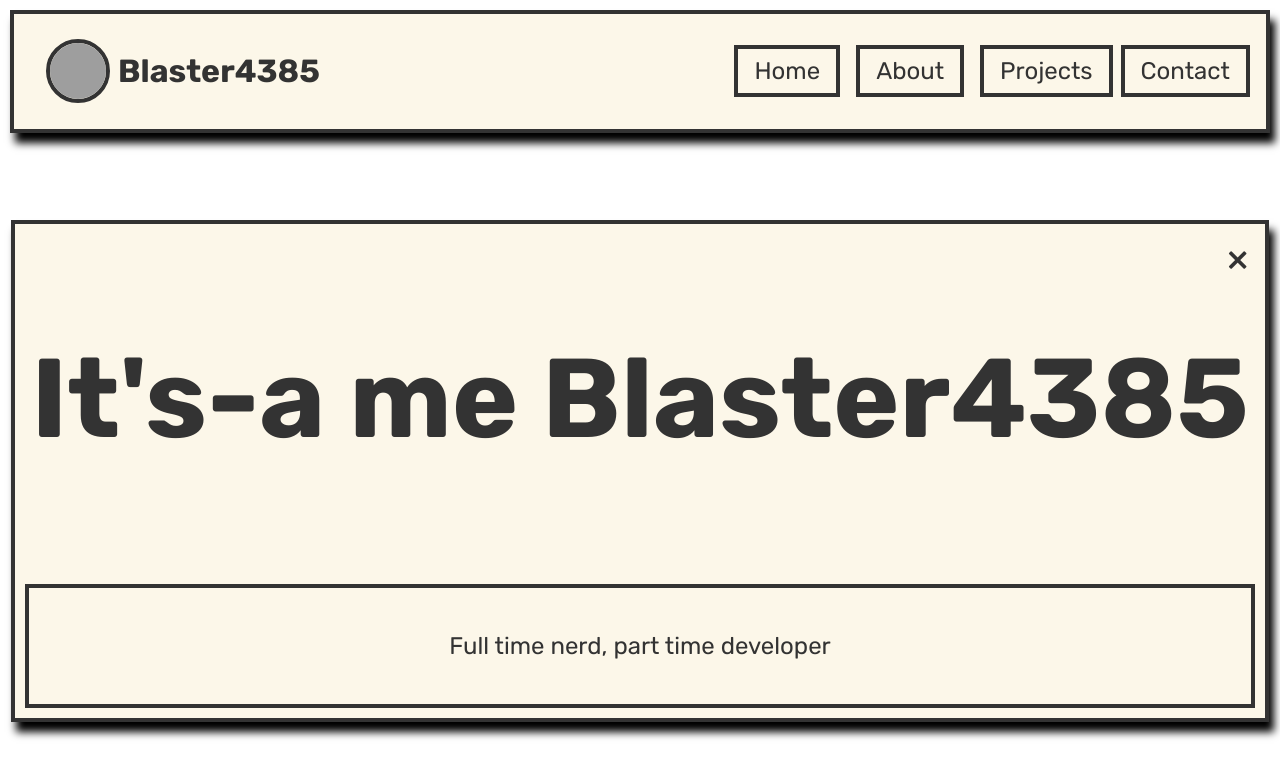
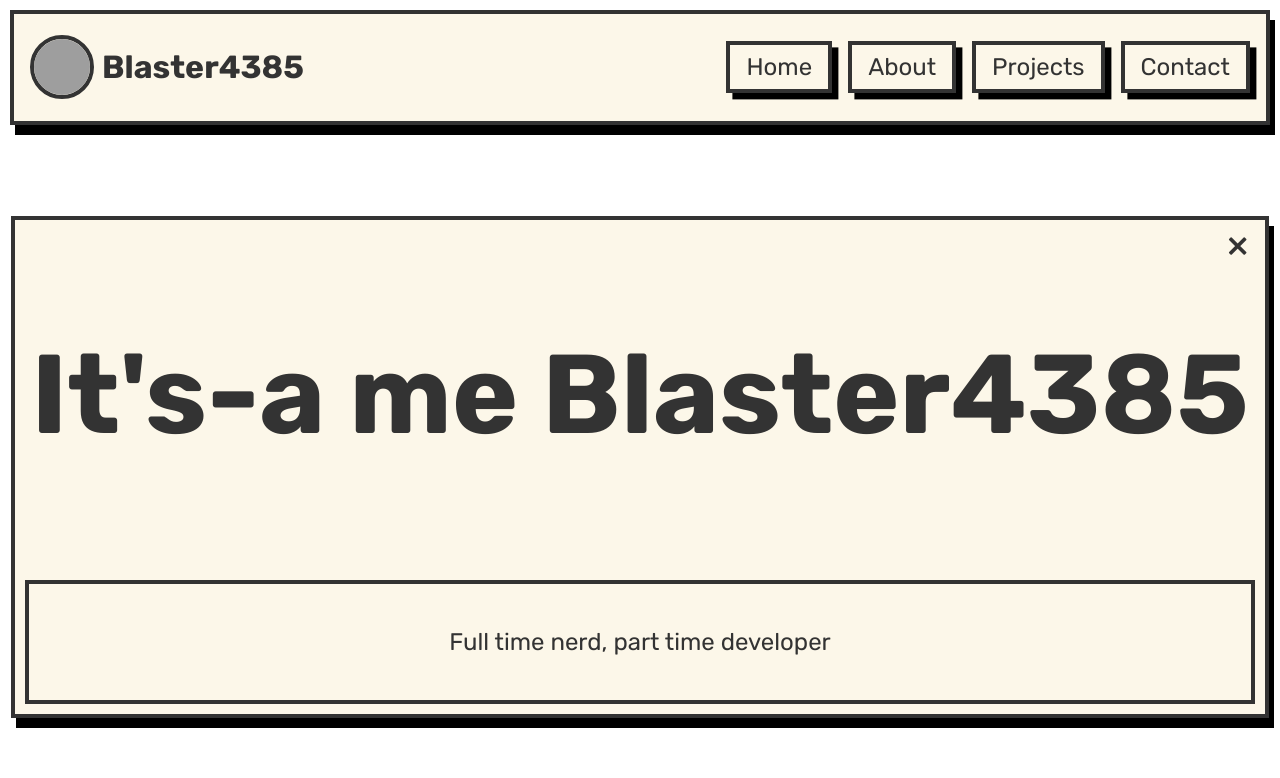
Before and after one commit to rohan09-raj/Blaster4385.github.io, a React (Vite) app: page / in a window 1280 px wide. Shown: the top 778 px of the page. Built offline with nearby package versions, Linux system fonts and the light colour scheme; grey boxes are pictures that could not be loaded.

Commit message:
UI optimizations

```diff
--- a/src/components/Cards/AboutCard.module.css
+++ b/src/components/Cards/AboutCard.module.css
@@ -1,7 +1,7 @@
 .card {
     background-color: #fcf7e9;
     border: 4px solid #333;
-    box-shadow: 5px 10px 8px black;
+    box-shadow: 5px 10px 0px black;
     position: absolute;
     top: 125px;
     left: 60%;
@@ -9,7 +9,7 @@
     padding: 20px;
     z-index: 1;
     visibility: hidden;
-    transition: visibility 0.5s ease-in-out, transform 0.5s ease-in-out, all 0.5s ;
+    transition: visibility 0.3s ease-in-out, transform 0.3s ease-in-out, all 0.3s ;
     transform: scale(0);
 }
 
--- a/src/components/Cards/ContactCard.module.css
+++ b/src/components/Cards/ContactCard.module.css
@@ -1,7 +1,7 @@
 .card {
     background-color: #fcf7e9;
     border: 4px solid #333;
-    box-shadow: 5px 10px 8px black;
+    box-shadow: 5px 10px 0px black;
     position: absolute;
     top: 205px;
     left: 500px;
@@ -10,7 +10,7 @@
     padding: 20px;
     z-index: 1;
     visibility: hidden;
-    transition: visibility 0.5s ease-in-out, transform 0.5s ease-in-out, all 0.5s ;
+    transition: visibility 0.3s ease-in-out, transform 0.3s ease-in-out, all 0.3s ;
     transform: scale(0);
 }
 
--- a/src/components/Cards/ProjectsCard.module.css
+++ b/src/components/Cards/ProjectsCard.module.css
@@ -1,7 +1,7 @@
 .card {
     background-color: #fcf7e9;
     border: 4px solid #333;
-    box-shadow: 5px 10px 8px black;
+    box-shadow: 5px 10px 0px black;
     position: absolute;
     top: 325px;
     right: 60%;
@@ -9,7 +9,7 @@
     padding: 20px;
     z-index: 1;
     visibility: hidden;
-    transition: visibility 0.5s ease-in-out, transform 0.5s ease-in-out, all 0.5s;
+    transition: visibility 0.3s ease-in-out, transform 0.3s ease-in-out, all 0.3s ;
     transform: scale(0);
     overflow-y: scroll;
     height: 500px;
@@ -32,7 +32,7 @@
     bottom:0;
     right:0;
     z-index: 10;
-    height: 870px;
+    height: auto
 
 }
 
@@ -97,7 +97,7 @@
 .card__button {
     background-color: #fcf7e9;
     border: 4px solid #333;
-    box-shadow: 2.5px 5px 4px black;
+    box-shadow: 0.4rem 0.4rem 0 black;
     color: #333;
     font-family: 'Rubik', sans-serif;
     font-size: 1.5rem;
@@ -112,22 +112,18 @@
     align-items: center;
 }
 
-.card__button__icon {
+.card__button:hover {
+    box-shadow: 0rem 0rem 0 black;
+    transform: translate(0.4rem, 0.4rem);
+  }
+
+  .card__button:active {
+    box-shadow: 0.4rem 0.4rem 0 black;
+    transform: translate(0, 0);
+  }
+
+  .card__button__icon {
     height: 32px;
     width: 32px;
     margin: 5px;
 }
-
-.card__button:last-child {
-    margin: 0;
-  }
-
-  .card__button:hover {
-    box-shadow: 0.4rem 0.4rem 0 black;
-    transform: translate(-0.4rem, -0.4rem);
-  }
-
-  .card__button:active {
-    box-shadow: 0 0 0 black;
-    transform: translate(0, 0);
-  }
--- a/src/components/Cards/TitleCard.module.css
+++ b/src/components/Cards/TitleCard.module.css
@@ -8,11 +8,11 @@
 .card {
   background-color: #fcf7e9;
   border: 4px solid #333;
-  box-shadow: 5px 10px 8px black;
+  box-shadow: 5px 10px 0px black;
   display: flex;
   flex-direction: column;
   opacity: 0;
-  transition: opacity 0.5s ease-in-out, transform 0.5s ease-in-out;
+  transition: visibility 0.3s ease-in-out, transform 0.3s ease-in-out, all 0.3s ;
   transform: scale(0.5);
 }
 
@@ -46,7 +46,7 @@
   position: absolute;
   top: 0;
   right: 0;
-  margin: 10px;
+  margin: 0px 10px;
   background: none;
   border: none;
   color: #333;
--- a/src/pages/Home/Home.module.css
+++ b/src/pages/Home/Home.module.css
@@ -1,8 +1,8 @@
 .navbar {
     background-color: #fcf7e9;
     border: 4px solid #333;
-    box-shadow: 5px 10px 8px black;
-    padding: 0.5rem 1rem;
+    box-shadow: 5px 10px 0px black;
+    padding: 0.5rem;
     color: #333;
     display: flex;
     flex-direction: row;
@@ -11,7 +11,6 @@
 }
 
 .navbar__logo {
-    padding: 0.25rem 0.5rem;
     display: flex;
     align-items: center;
 }
@@ -26,6 +25,7 @@
 .button {
     background-color: #fcf7e9;
     border: 4px solid #333;
+    box-shadow: 0.4rem 0.4rem 0 black;
     color: #333;
     font-family: 'Rubik', sans-serif;
     font-size: 1.5rem;
@@ -37,17 +37,13 @@
     transition: all 0.2s;
 }
 
-.button:last-child {
-    margin: 0;
-  }
-
   .button:hover {
-    box-shadow: 2.5px 5px 4px black;
-    transform: translate(-0.4rem, -0.4rem);
+    box-shadow: 0rem 0rem 0 black;
+    transform: translate(0.4rem, 0.4rem);
   }
 
   .button:active {
-    box-shadow: 0 0 0 black;
+    box-shadow: 0.4rem 0.4rem 0 black;
     transform: translate(0, 0);
   }
 
```
